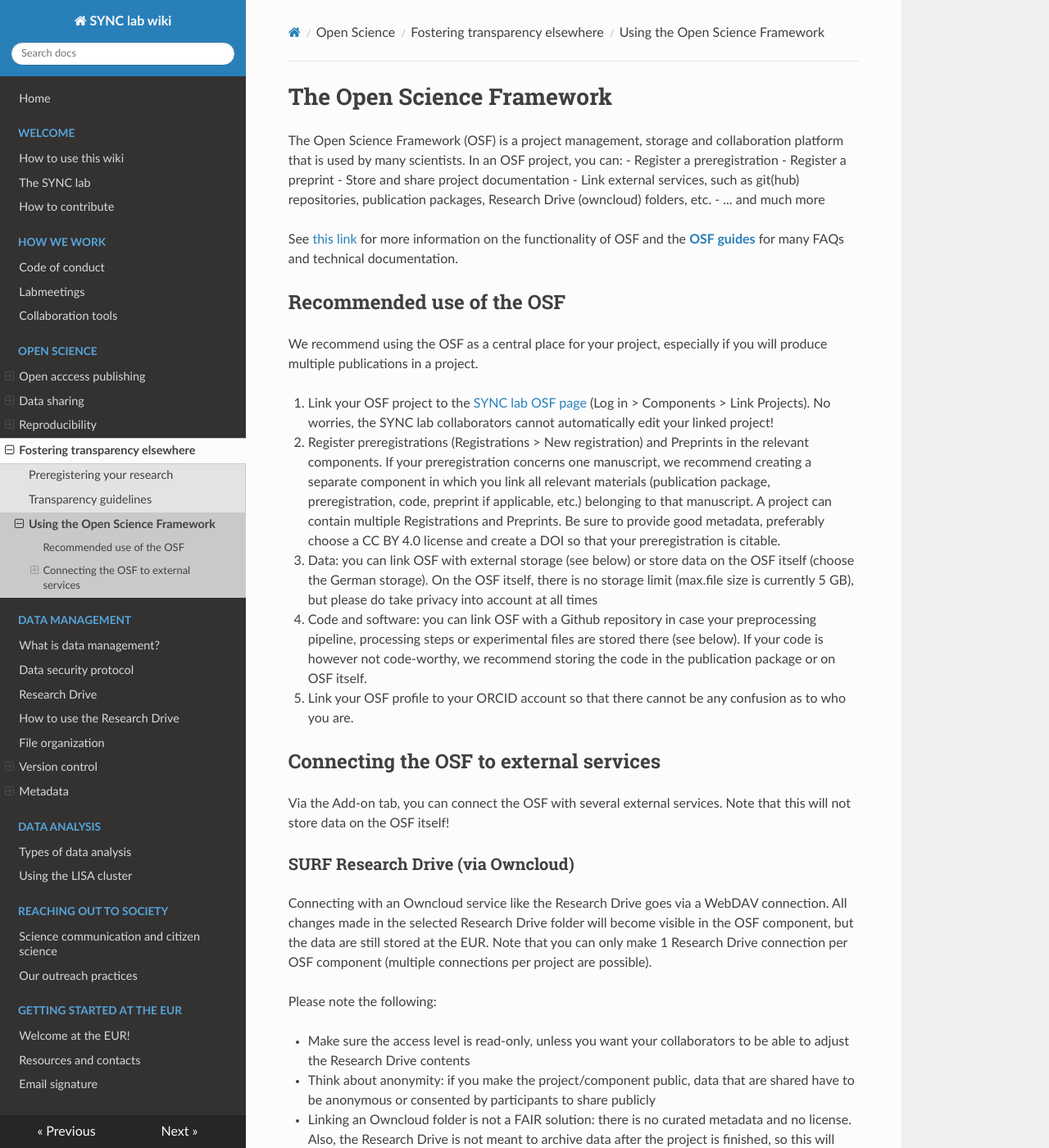
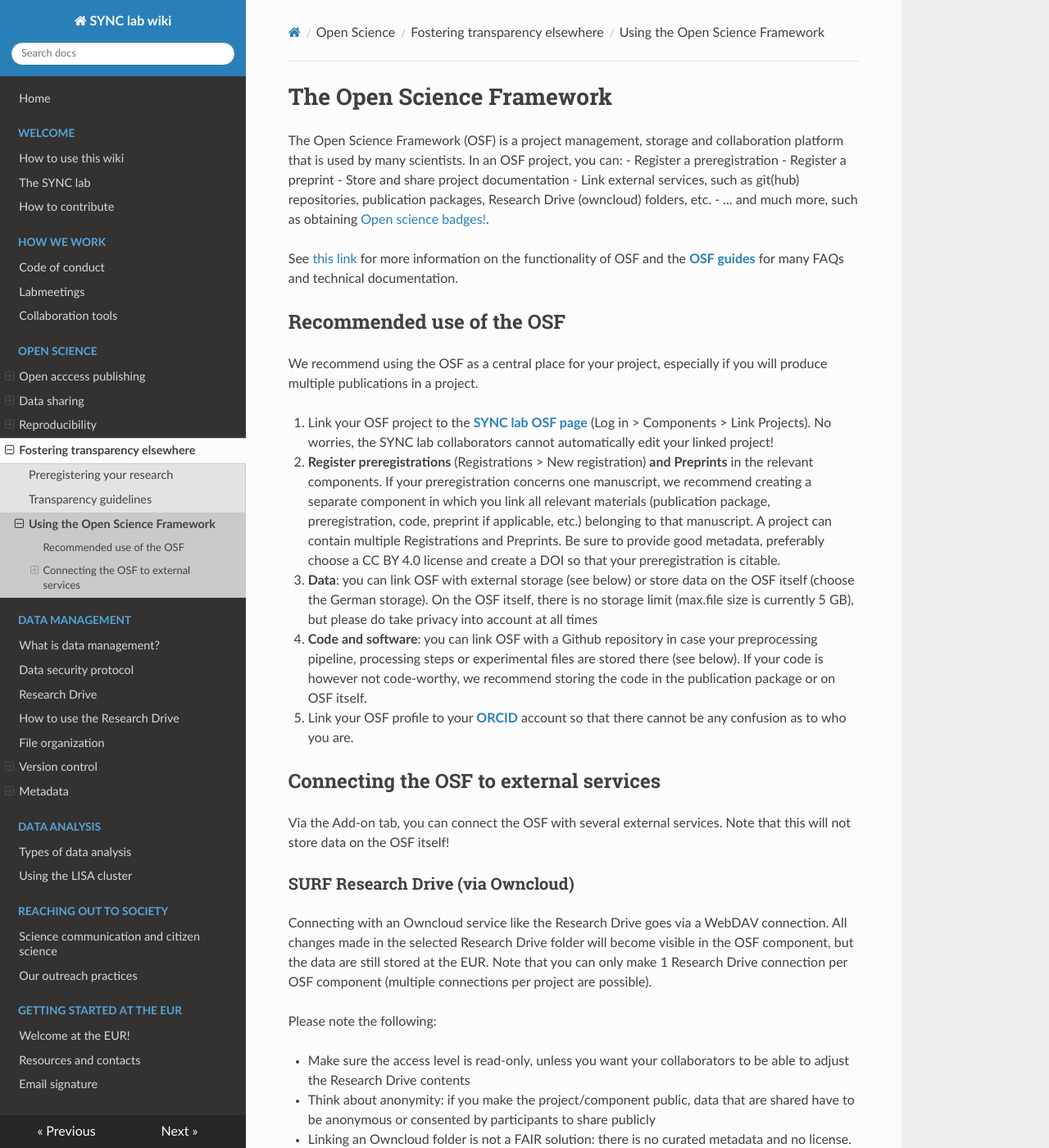
Before and after one commit to eur-synclab/eur-synclab.github.io, an MkDocs documentation site: the page built from docs/open-science/osf.md, in a window 1280 px wide and 1400 px high. Shown: the whole window at 82% size. Built offline with MkDocs 1.6.1, drawn with Linux system fonts in a browser that asks for light colours; nearby versions of some CDN libraries; some of the changed lines change nothing that is shown.

Commit message:
Add some links

```diff
--- a/docs/open-science/osf.md
+++ b/docs/open-science/osf.md
@@ -5,7 +5,7 @@
 - Register a preprint
 - Store and share project documentation
 - Link external services, such as git(hub) repositories, publication packages, Research Drive (owncloud) folders, etc.
-- ... and much more
+- ... and much more, such as obtaining [Open science badges!](https://osf.io/tvyxz/wiki/1.%20View%20the%20Badges/).
 
 See [this link](https://www.cos.io/our-products/osf) for more information on the functionality of OSF and the [**OSF guides**](https://help.osf.io/hc/en-us) for many FAQs and technical documentation.
 
@@ -13,11 +13,11 @@
 
 We recommend using the OSF as a central place for your project, especially if you will produce multiple publications in a project.
 
-1. Link your OSF project to the [SYNC lab OSF page](https://osf.io/5hbsm/) (Log in > Components > Link Projects). No worries, the SYNC lab collaborators cannot automatically edit your linked project!
-2. Register preregistrations (Registrations > New registration) and Preprints in the relevant components. If your preregistration concerns one manuscript, we recommend creating a separate component in which you link all relevant materials (publication package, preregistration, code, preprint if applicable, etc.) belonging to that manuscript. A project can contain multiple Registrations and Preprints. Be sure to provide good metadata, preferably choose a CC BY 4.0 license and create a DOI so that your preregistration is citable.
-3. Data: you can link OSF with external storage (see below) or store data on the OSF itself (choose the German storage). On the OSF itself, there is no storage limit (max.file size is currently 5 GB), but please do take privacy into account at all times
-4. Code and software: you can link OSF with a Github repository in case your preprocessing pipeline, processing steps or experimental files are stored there (see below). If your code is however not code-worthy, we recommend storing the code in the publication package or on OSF itself.
-5. Link your OSF profile to your ORCID account so that there cannot be any confusion as to who you are.
+1. Link your OSF project to the **[SYNC lab OSF page](https://osf.io/5hbsm/)** (Log in > Components > Link Projects). No worries, the SYNC lab collaborators cannot automatically edit your linked project!
+2. **Register preregistrations** (Registrations > New registration) **and Preprints** in the relevant components. If your preregistration concerns one manuscript, we recommend creating a separate component in which you link all relevant materials (publication package, preregistration, code, preprint if applicable, etc.) belonging to that manuscript. A project can contain multiple Registrations and Preprints. Be sure to provide good metadata, preferably choose a CC BY 4.0 license and create a DOI so that your preregistration is citable.
+3. **Data**: you can link OSF with external storage (see below) or store data on the OSF itself (choose the German storage). On the OSF itself, there is no storage limit (max.file size is currently 5 GB), but please do take privacy into account at all times
+4. **Code and software**: you can link OSF with a Github repository in case your preprocessing pipeline, processing steps or experimental files are stored there (see below). If your code is however not code-worthy, we recommend storing the code in the publication package or on OSF itself.
+5. Link your OSF profile to your **[ORCID](https://orcid.org/)** account so that there cannot be any confusion as to who you are.
 
 ## Connecting the OSF to external services
 
```
